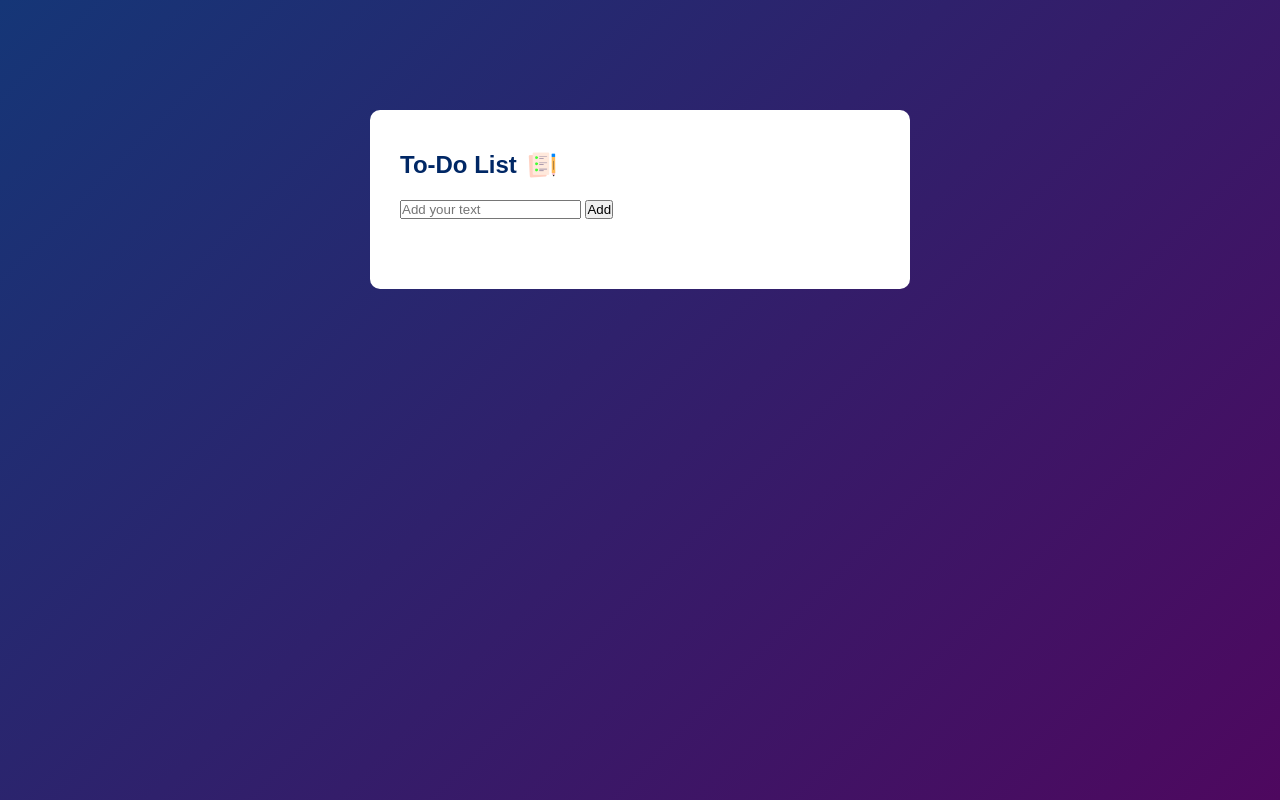
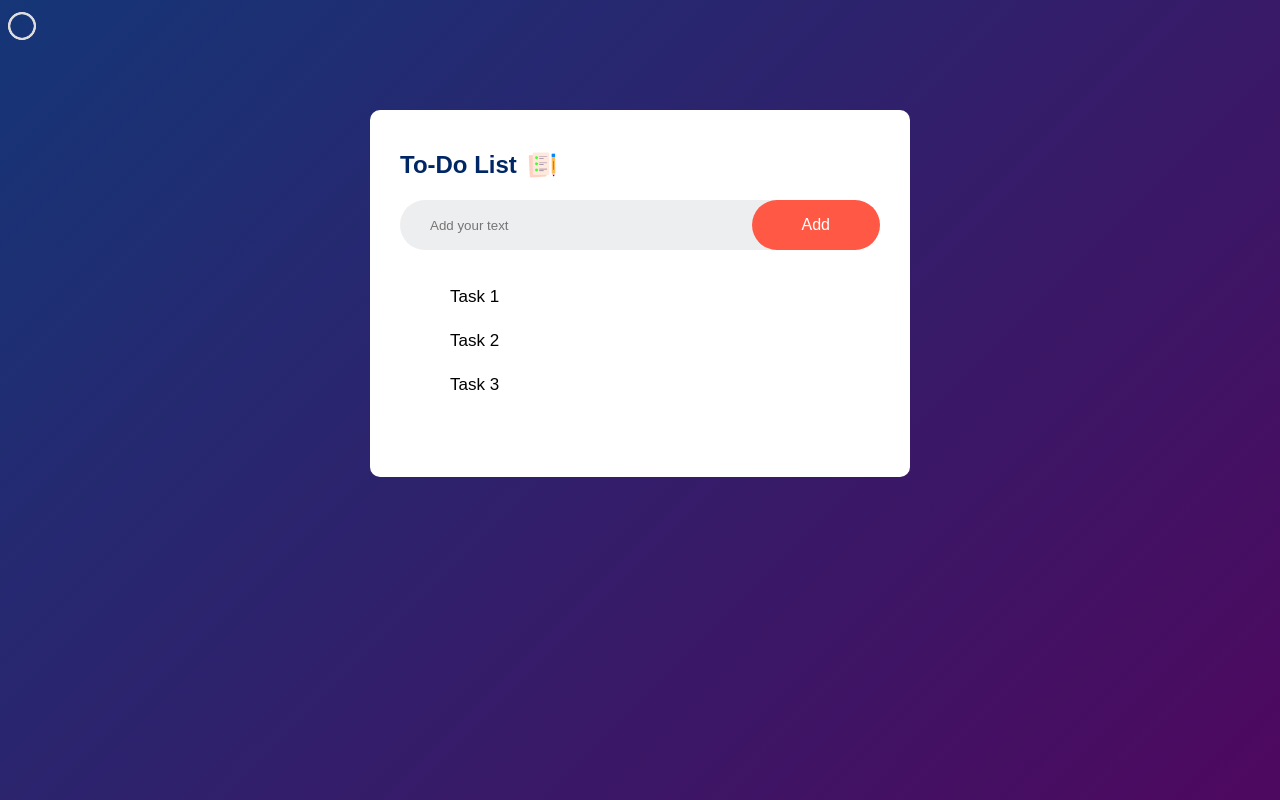
Before and after one commit to TamimMahmudBD/project-two-todo-list, a plain HTML site: page index.html in a window 1280 px wide. Drawn offline with Linux system fonts and the light colour scheme.

Commit message:
add css for style the project

```diff
--- a/index.html
+++ b/index.html
@@ -11,11 +11,15 @@
     <div class="container">
         <div class="todo-app">
             <h2>To-Do List <img src="images/icon.png" alt=""></h2>
-            <div>
-                <input type="text" id="input-box"
-                placeholder="Add your text">
+            <div class="row">
+                <input type="text" id="input-box" placeholder="Add your text">
                 <button>Add</button>
             </div>
+            <ul>
+                <li>Task 1</li>
+                <li>Task 2</li>
+                <li>Task 3</li>
+            </ul>
         </div>
 
     </div>
--- a/style.css
+++ b/style.css
@@ -28,3 +28,50 @@
     width: 30px;
     margin-left: 10px;
 }
+.row{
+    display: flex;
+    align-items: center;
+    justify-content: space-between;
+    background: #edeef0;
+    border-radius: 30px;
+    padding-left: 20px;
+    margin-bottom: 25px;
+}
+input{
+    flex: 1;
+    border: none;
+    outline: none;
+    background: transparent;
+    padding: 10px;
+}
+button{
+    border: none;
+    outline: none;
+    padding: 16px 50px;
+    background: #ff5945;
+    color: #fff;
+    font-size: 16px;
+    cursor: pointer;
+    border-radius: 40px;
+}
+
+ul li{
+    list-style: none;
+    font-size: 17px;
+    padding:  12px 8px 12px 50px;
+    user-select: none;
+    cursor: pointer;
+}
+
+ul li::before{
+    content: "";
+    position: absolute;
+    height: 28px;
+    width: 28px;
+    border-radius: 50%;
+    background-image: url(images/unchecked.png);
+    background-size: cover;
+    background-position: center;
+    top: 12px;
+    left: 8px;
+}
```
